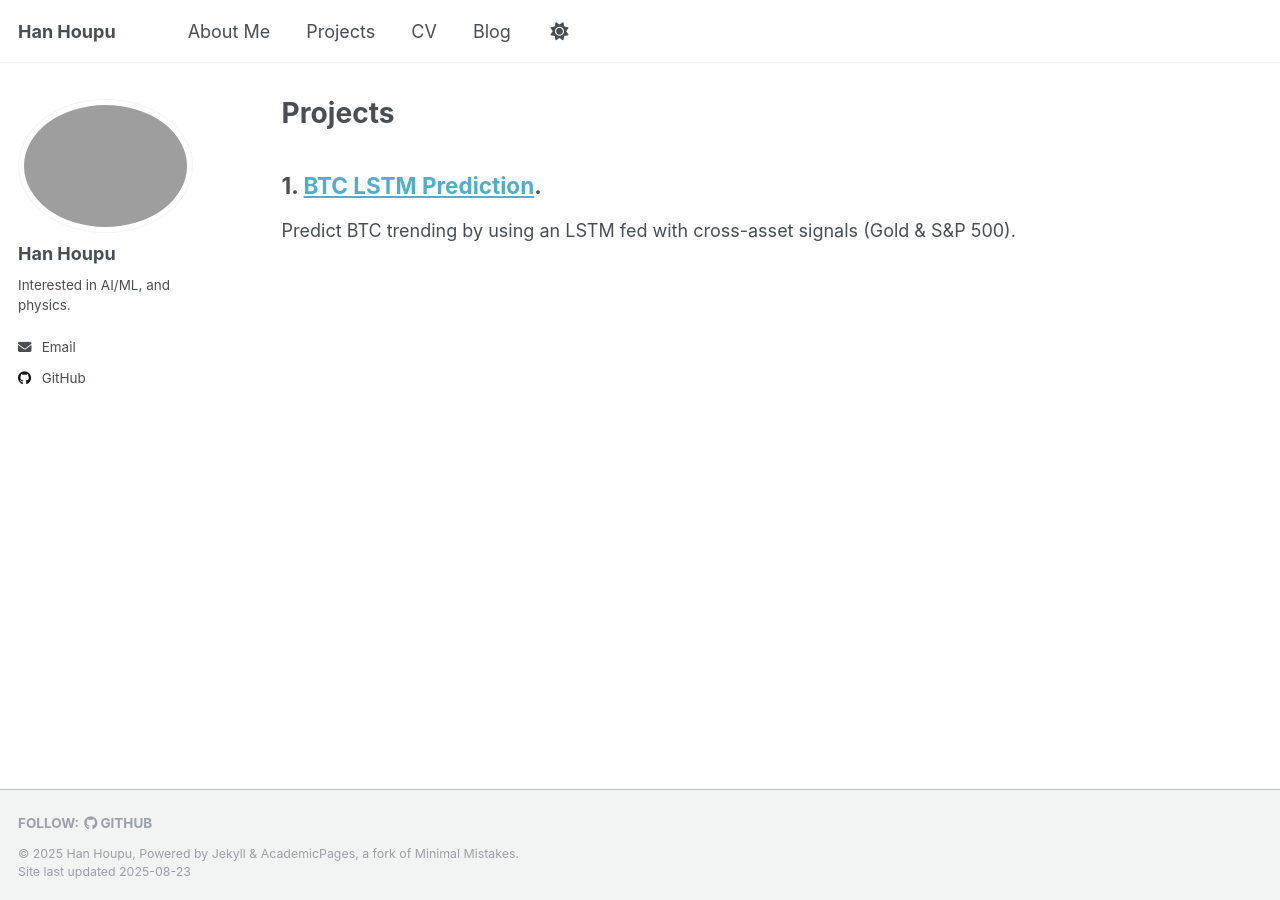
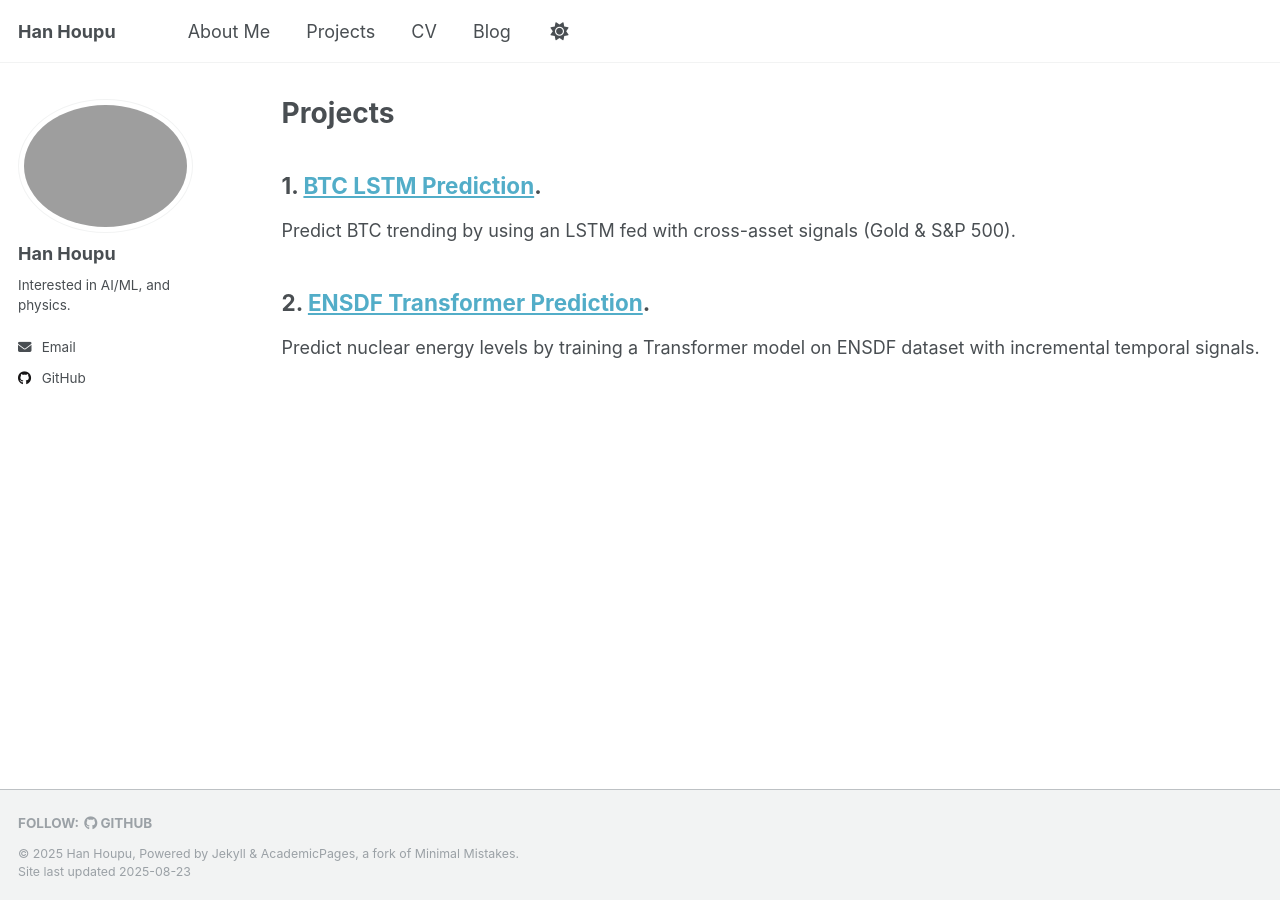
Before and after one commit to HanHoupu/hanhoupu.github.io, a Jekyll site: the page built from _pages/projects.md, in a window 1280 px wide. Built offline with Jekyll 4.4.1, drawn with Linux system fonts in a browser that asks for light colours.

Commit message:
Update projects.md

```diff
--- a/_pages/projects.md
+++ b/_pages/projects.md
@@ -9,3 +9,6 @@ author_profile: true
 
 ## 1. [BTC LSTM Prediction](/files/1st.html).
 Predict BTC trending by using an LSTM fed with cross-asset signals (Gold & S&P 500).
+
+## 2. [ENSDF Transformer Prediction](/files/1st.html).
+Predict nuclear energy levels by training a Transformer model on ENSDF dataset with incremental temporal signals.
```
